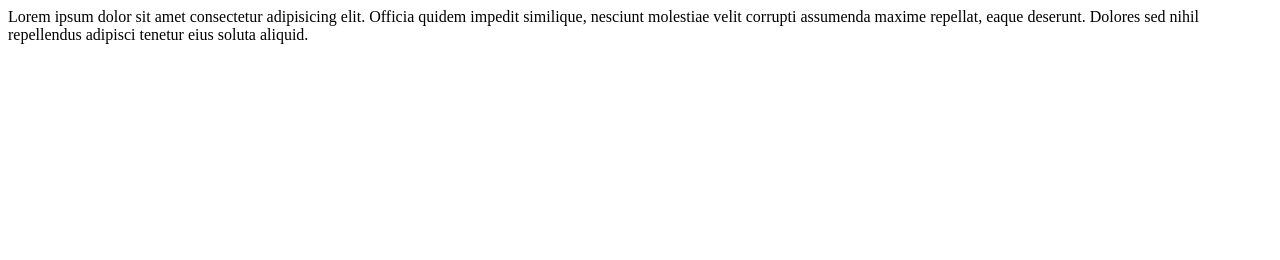
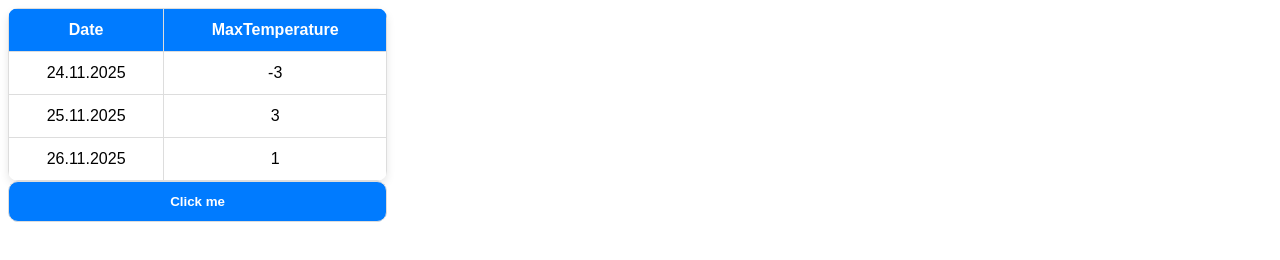
Before and after one commit to dDenisK/LB3, a plain HTML site: page index.html in a window 1280 px wide. Drawn offline with Linux system fonts and the light colour scheme.

Commit message:
after all js lectures

```diff
--- a/index.html
+++ b/index.html
@@ -5,12 +5,35 @@
     <meta charset="UTF-8">
     <meta name="viewport" content="width=device-width, initial-scale=1.0">
     <title>LB3</title>
+    <link rel="stylesheet" href="styles.css">
+    <script src="script.js" defer></script>
 </head>
 
 <body>
-    Lorem ipsum dolor sit amet consectetur adipisicing elit. Officia quidem impedit similique, nesciunt molestiae velit
-    corrupti assumenda maxime repellat, eaque deserunt. Dolores sed nihil repellendus adipisci tenetur eius soluta
-    aliquid.
+    <table class="table" id="table1">
+        <thead>
+            <tr>
+                <th>Date</th>
+                <th>MaxTemperature</th>
+            </tr>
+        </thead>
+        <tbody>
+            <tr>
+                <td>24.11.2025</td>
+                <td class="info">-3</td>
+            </tr>
+            <tr>
+                <td>25.11.2025</td>
+                <td class="info">3</td>
+            </tr>
+            <tr>
+                <td>26.11.2025</td>
+                <td class="info">1</td>
+            </tr>
+        </tbody>
+    </table>
+
+    <button class="button" id="button1" onclick="cliclButton()">Click me</button>
 </body>
 
 </html>
--- /dev/null
+++ b/script.js
@@ -0,0 +1,14 @@
+function cliclButton() {
+    var table = document.getElementById("table1");
+    let date = "";
+    let temperature = "";
+    for (let i = 1; i < table.rows.length; i++) {
+        let tempDate = table.rows[i].cells[0].innerHTML;
+        let tempTemperature = table.rows[i].cells[1].innerHTML;
+        if (tempTemperature > temperature) {
+            temperature = tempTemperature;
+            date = tempDate;
+        }
+    }
+    alert("Date with the highest temperature: " + date + ", Temperature: " + temperature);
+}
--- /dev/null
+++ b/styles.css
@@ -0,0 +1,42 @@
+#table1 {
+    border-collapse: collapse;
+    border-radius: 10px;
+    overflow: hidden;
+    width: 30%;
+    font-family: Arial, sans-serif;
+    box-shadow: 0 4px 8px rgba(0, 0, 0, 0.1);
+    text-align: center;
+}
+
+#table1 th,
+#table1 td {
+    border: 1px solid #ddd;
+    padding: 12px 15px;
+    text-align: center;
+}
+
+#table1 thead {
+    background-color: #007bff;
+    color: white;
+    font-weight: bold;
+}
+
+#table1 .info:hover {
+    background-color: #cce5ff;
+    cursor: pointer;
+}
+
+#button1 {
+    background-color: #007bff;
+    color: white;
+    font-weight: bold;
+    padding: 12px 15px;
+    border: 1px solid #ddd;
+    border-radius: 10px;
+    width: 30%;
+}
+
+#button1:hover {
+    background-color: #0056b3;
+    cursor: pointer;
+}
```
Also changed, not shown: images/example.jpg (added), 1 other file.
